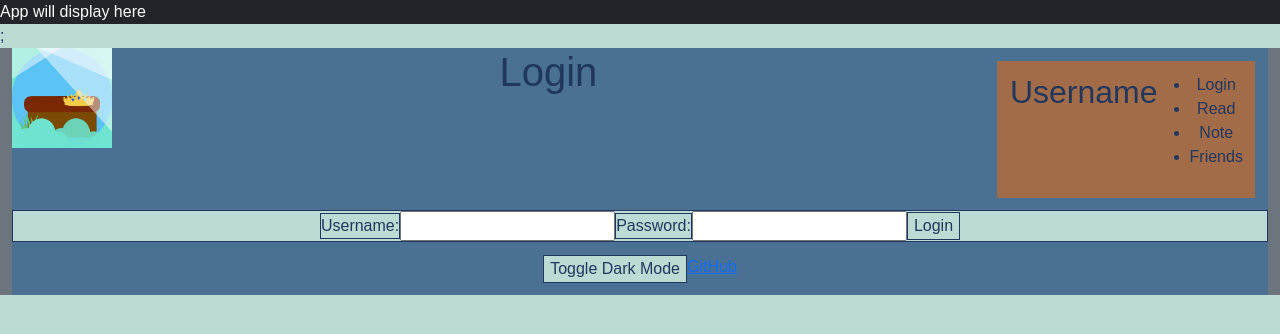
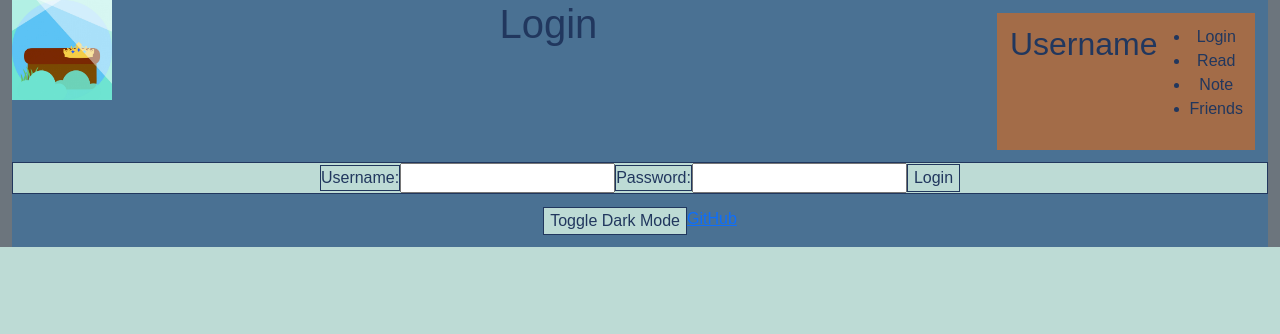
Before and after one commit to JohnMurdo/startup-template, a React (Vite) app: page /login in a window 1280 px wide. Shown: the top 334 px of the page. Built offline with nearby package versions, Linux system fonts and the light colour scheme.

Commit message:
update app

```diff
--- a/src/app.jsx
+++ b/src/app.jsx
@@ -22,7 +22,7 @@ export default function App() {
 
   return (
   <BrowserRouter>
-  <div className="app bg-dark text-light">App will display here</div>;
+  <div className="app bg-dark text-light"></div>
     <Routes>
       <Route path='/login' element={<Login />} exact />
       <Route path='/read' element={<Read />} />
```
